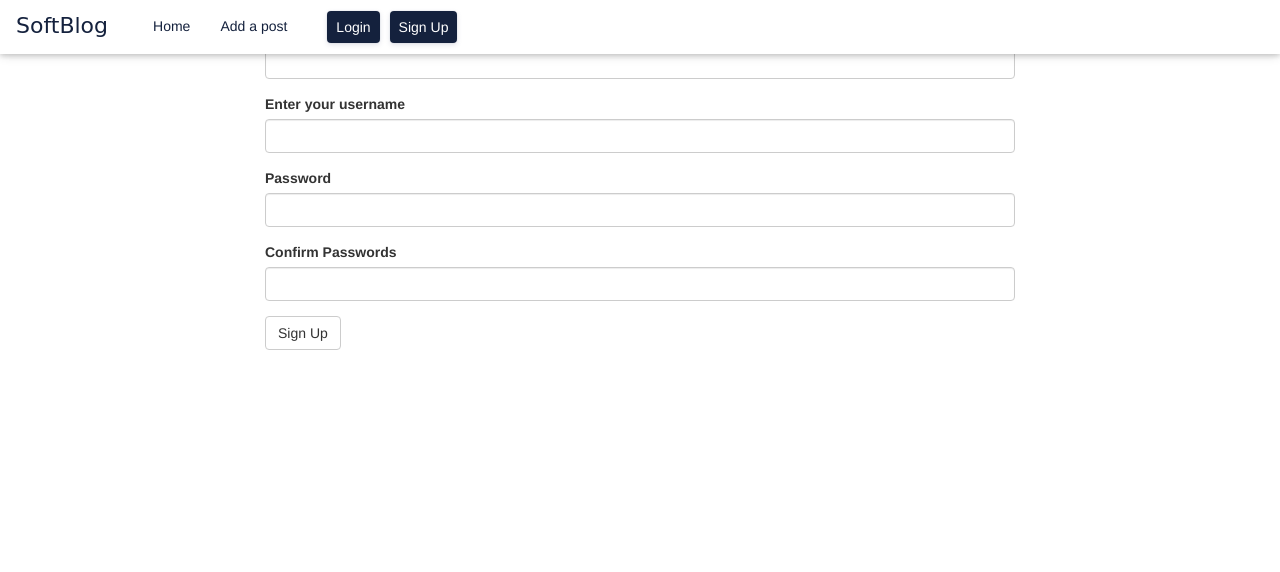
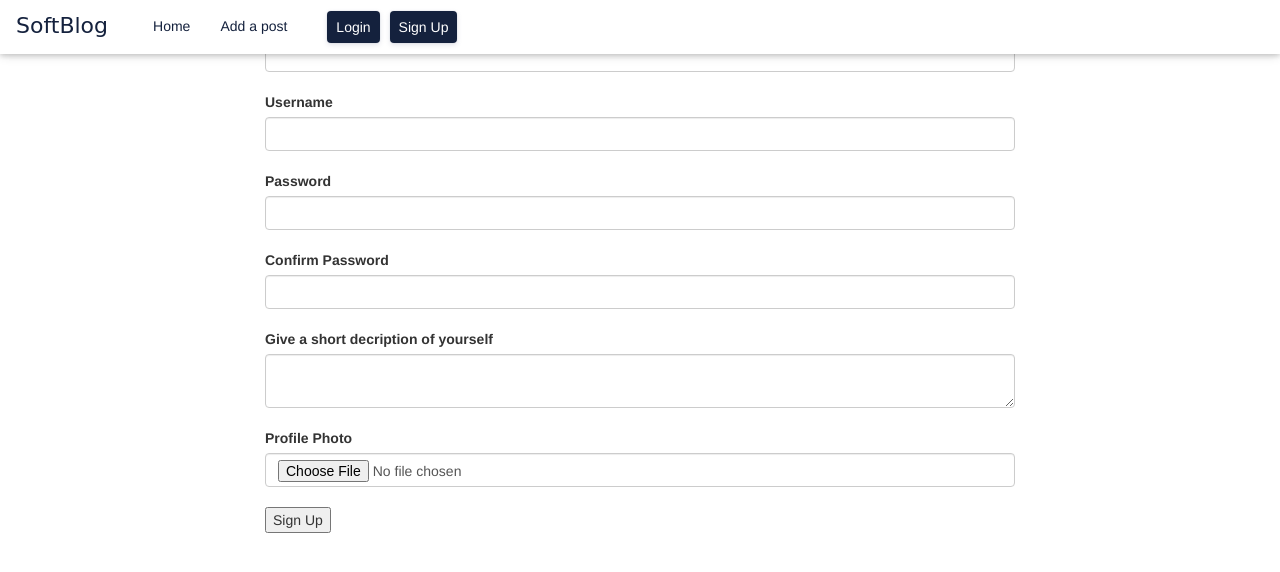
Before and after one commit to lornakamau/flask-blog, a Flask app: page /authenticate/signup in a window 1280 px wide. Shown: the top 572 px of the page. Run offline with Flask 2, Linux system fonts and the light colour scheme; some libraries are stand-ins or nearby versions.

Commit message:
update signup form

```diff
--- a/app/auth/forms.py
+++ b/app/auth/forms.py
@@ -1,14 +1,15 @@
 from flask_wtf import FlaskForm
-from wtforms import StringField,PasswordField,SubmitField,ValidationError,BooleanField
+from wtforms import StringField,PasswordField,SubmitField,ValidationError,BooleanField,TextAreaField
 from wtforms.validators import Required,Email,EqualTo,Length
 from ..models import User
 from email_validator import validate_email, EmailNotValidError
 
 class SignUpForm(FlaskForm):
-    email = StringField('Your Email Address',validators=[Required(),Email()])
-    username = StringField('Enter your username',validators = [Required(),Length(min=2,max=20)])
+    email = StringField('Email Address',validators=[Required(),Email()])
+    username = StringField('Username',validators = [Required(),Length(min=2,max=20)])
+    bio = TextAreaField("Give a short decription of yourself", validators=[Required()])
     password = PasswordField('Password',validators = [Required()])
-    password_confirm = PasswordField('Confirm Passwords',validators = [Required(), EqualTo('password',message = 'Passwords must match')])
+    password_confirm = PasswordField('Confirm Password',validators = [Required(), EqualTo('password',message = 'Passwords must match')])
     submit = SubmitField('Sign Up')
 
     def validate_email(self,data_field):
--- a/app/main/views.py
+++ b/app/main/views.py
@@ -41,7 +41,7 @@ def posts(post_id,user_id):
         return redirect(url_for('main.posts', post_id = post.id, user_id = post.author.id ))
 
     user= User.get_user(user_id)
-    title= ' | SoftBlog'
+    title= post.title + ' | SoftBlog'
     return render_template('posts.html', title=title, post=post, user=user, comments=all_comments, comment_form=form)
 
 @main.route('/new-post', methods=['GET', 'POST'])
--- a/app/templates/auth/signup.html
+++ b/app/templates/auth/signup.html
@@ -6,9 +6,22 @@
     <div class="row">
         <div class="col-md-2"> </div>
         <div class="col-md-8">
-
-{{wtf.quick_form(signup_form)}}
-
+            <form action="" method="post" enctype="multipart/form-data">
+                {{signup_form.hidden_tag()}}
+                {{signup_form.email.label}}<br>
+                {{signup_form.email(class = "form-control")}}<br>
+                {{signup_form.username.label}}<br>
+                {{signup_form.username(class = "form-control")}}<br>
+                {{signup_form.password.label}}<br>
+                {{signup_form.password(class = "form-control")}}<br>
+                {{signup_form.password_confirm.label}}<br>
+                {{signup_form.password_confirm(class = "form-control")}}<br>
+                {{signup_form.bio.label}}<br>
+                {{signup_form.bio(class = "form-control")}}<br>
+                <label for="photo">Profile Photo</label>
+                <input type="file" name="photo" class="form-control" required><br>
+                {{signup_form.submit}}
+            </form>
         </div>
         <div class="col-md-2"></div>
     </div>
```
Also changed, not shown: app/templates/profile/profile.html (+9 -7 lines). Lines whose indentation alone changed are shown as unchanged.
